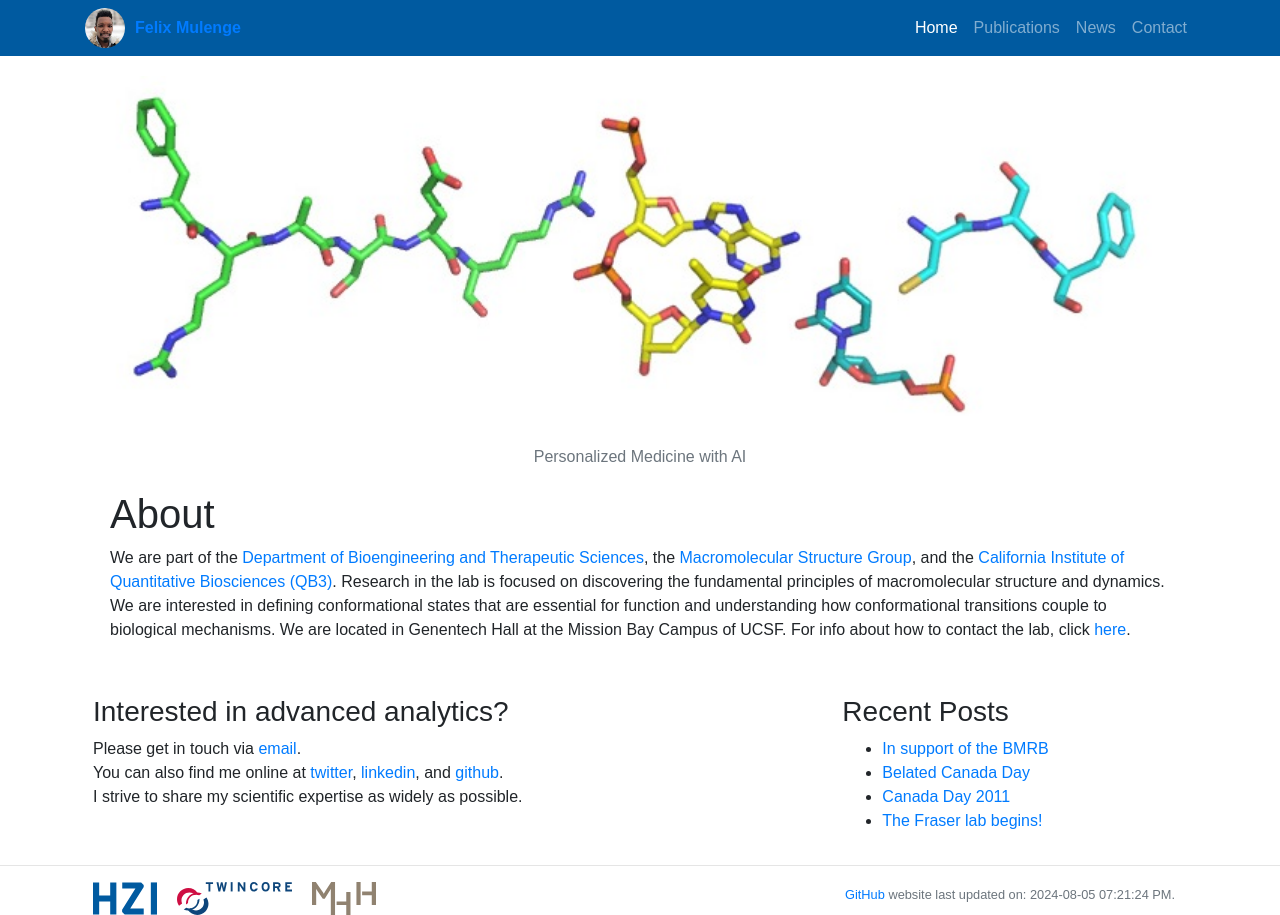
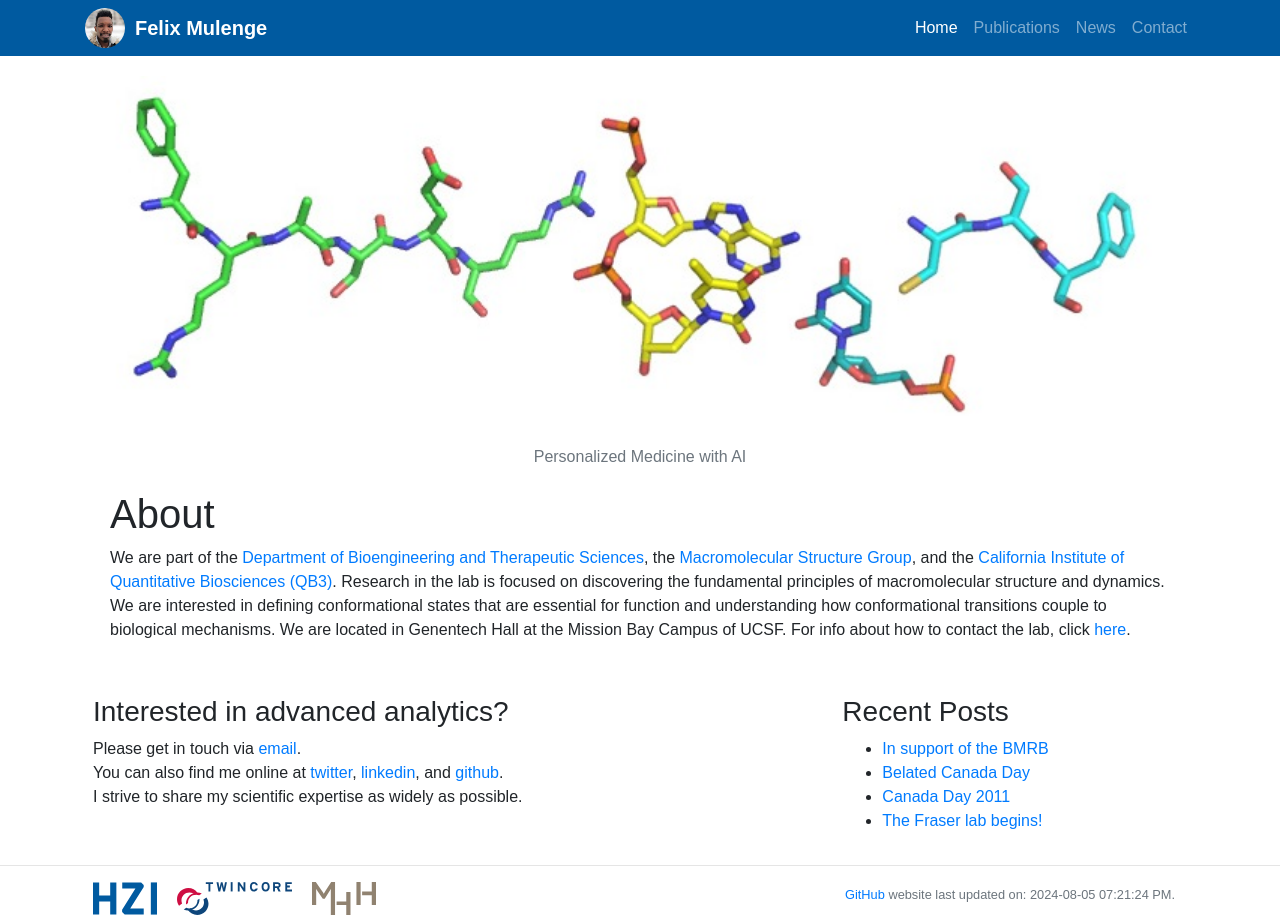
Before and after one commit to fmulenge/fmulenge.github.io, a Jekyll site: the page built from index.md, in a window 1280 px wide. Built offline with Jekyll 4.4.1, drawn with Linux system fonts in a browser that asks for light colours.

Commit message:
Update header.html

```diff
--- a/_includes/header.html
+++ b/_includes/header.html
@@ -25,7 +25,7 @@
     <nav class="navbar navbar-expand-lg navbar-dark" style="background-color: #005AA0">
       <div class="container">
         <a href="#"><img class="avatar" src="/static/img/logo/host_logo.jpg" style="margin-right:10px" alt=""></a>
-        <a class="navbar-brand-name" style="font-weight:bold" href="/">{{site.name}}</a>
+        <a class="navbar-brand" style="font-weight:bold; position:absolute; width:100%; padding-left:50px" href="/">{{site.name}}</a>
         <button type="button" class="navbar-toggler" data-toggle="collapse" data-target="#navbarContent" aria-controls="navbarContent" aria-expanded="false" aria-label="Toggle navigation">
           <span class="navbar-toggler-icon"></span>
         </button>
```
